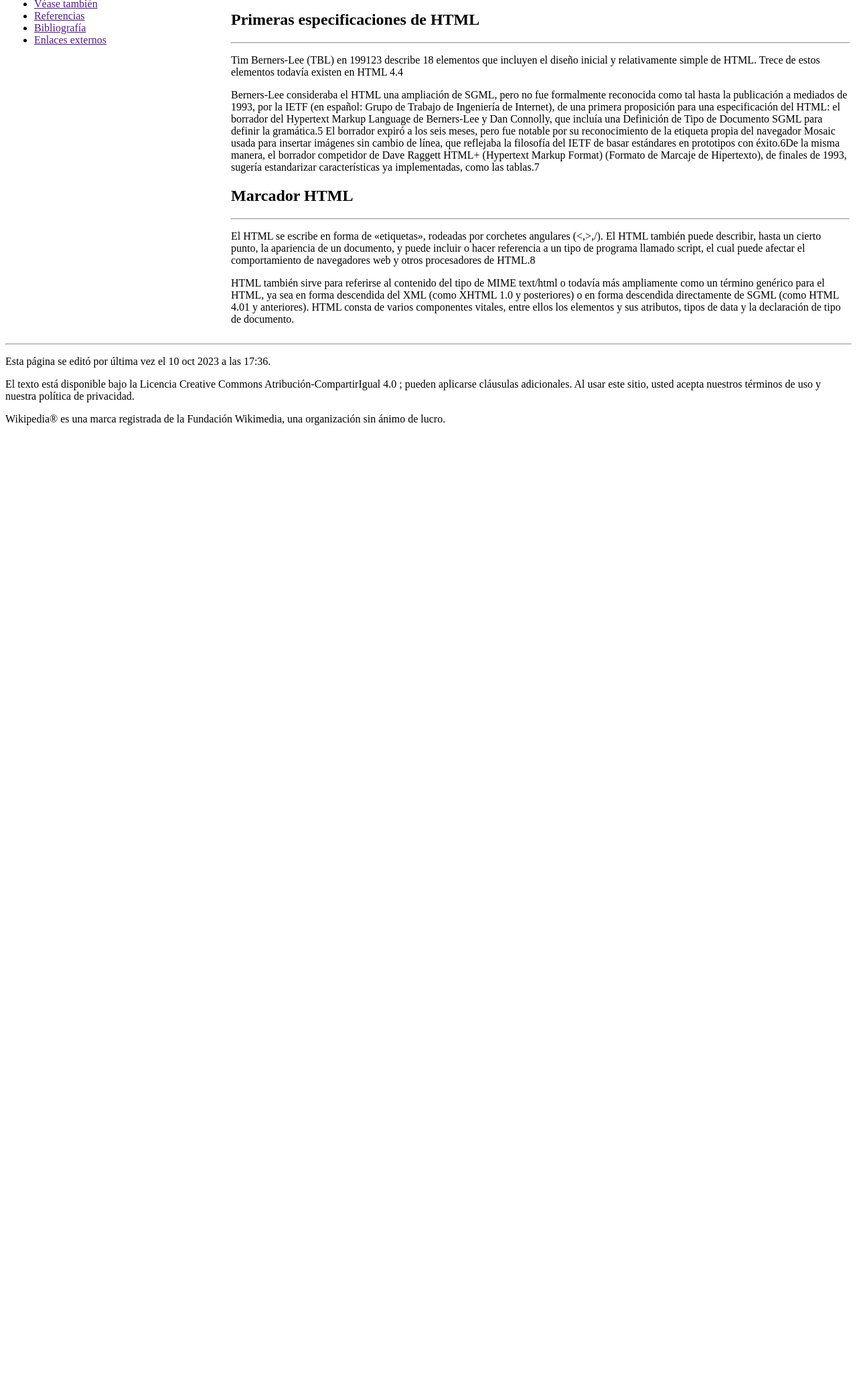
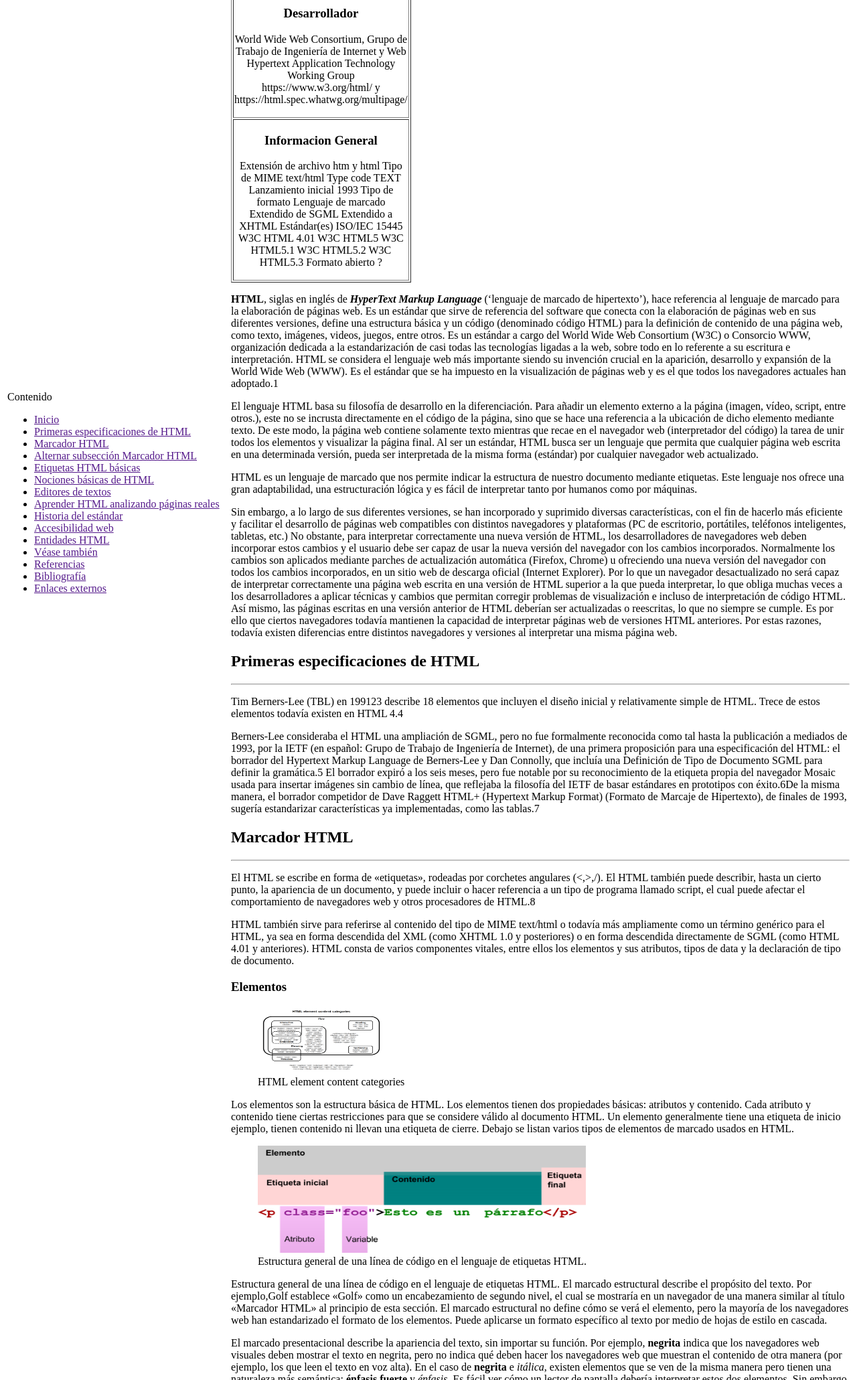
Before and after one commit to OscarGirao89/LLMAT4, a plain HTML site: page index.html in a window 1280 px wide. Shown: the part 739-2800 px from the top of the page at 67% size. Before the commit the page ends 1390 px from the top, so only its background shows below. Drawn offline with Linux system fonts and the light colour scheme.

Commit message:
Add files via upload

```diff
--- a/index.html
+++ b/index.html
@@ -30,6 +30,7 @@
             <td width="330">
                 <aside>
                     <p>Contenido</p>
+                    <nav>
                         <ul>
                             <li><a href="">Inicio</a></li>
                             <li><a href="">Primeras especificaciones de HTML</a></li>
@@ -47,6 +48,7 @@
                             <li><a href="">Bibliografía</a></li>
                             <li><a href="">Enlaces externos</a></li>
                         </ul>
+                    </nav>
                 </aside>
             </td>
             <td>
@@ -70,6 +72,47 @@
                     </nav>
                     <hr>
                     <section>
+                        <table width="250" border="1px">
+
+                            <tr>
+                                <td align="center">
+                                    <h2>HTML</h2>
+                                </td>
+                            </tr>
+                            <tr>
+                                <td align="center"><img width="200" src="img/html.png" alt="html"></td>
+                            </tr>
+                            <tr>
+                                <td align="center"><img width="200" src="img/html5.png" alt="html5"></td>
+                            </tr>
+                            <tr>
+                                <td align="center">
+                                    <h3>Desarrollador</h3>
+                                    <p>World Wide Web Consortium, Grupo de Trabajo de Ingeniería de Internet y Web
+                                        Hypertext Application Technology Working Group
+                                        https://www.w3.org/html/ y https://html.spec.whatwg.org/multipage/</p>
+                                </td>
+                            </tr>
+                            <tr>
+                                <td align="center">
+                                    <h3>Informacion General</h3>
+                                    <p>Extensión de archivo htm y html
+                                        Tipo de MIME text/html
+                                        Type code TEXT
+                                        Lanzamiento inicial 1993
+                                        Tipo de formato Lenguaje de marcado
+                                        Extendido de SGML
+                                        Extendido a XHTML
+                                        Estándar(es) ISO/IEC 15445
+                                        W3C HTML 4.01
+                                        W3C HTML5
+                                        W3C HTML5.1
+                                        W3C HTML5.2
+                                        W3C HTML5.3
+                                        Formato abierto ?</p>
+                            </tr>
+            </td>
+    </table>
     <p><strong>HTML</strong>, siglas en inglés de <strong><i>HyperText Markup Language</i></strong>
         (‘lenguaje
         de marcado de hipertexto’), hace referencia al lenguaje de marcado para la elaboración de
@@ -202,7 +245,46 @@
         de
         documento.
     </p>
-                        <div></div>
+    <h3>Elementos</h3>
+    <figure><img src="img/img2.png" width="190" height="100" alt="Imagen 3">
+        <figcaption>HTML element content categories</figcaption>
+    </figure>
+    <p>Los elementos son la estructura básica de HTML. Los elementos tienen dos propiedades básicas:
+        atributos y contenido. Cada atributo y contenido tiene ciertas restricciones para que se
+        considere válido al documento HTML. Un elemento generalmente tiene una etiqueta de inicio
+        ejemplo,
+        tienen contenido ni llevan una etiqueta de cierre. Debajo se listan varios tipos de
+        elementos de
+        marcado usados en HTML.</p>
+    <figure><img src="img/img3.png" width="490" height="160" alt="Imagen 3">
+        <figcaption>Estructura general de una línea de código en el lenguaje de etiquetas HTML.
+        </figcaption>
+    </figure>
+
+
+    <p>Estructura general de una línea de código en el lenguaje de etiquetas HTML.
+        El marcado estructural describe el propósito del texto. Por ejemplo,Golf establece «Golf»
+        como un encabezamiento de segundo nivel, el cual se mostraría en
+        un navegador de una manera similar al título «Marcador HTML» al principio de esta sección.
+        El
+        marcado estructural no define cómo se verá el elemento, pero la mayoría de los navegadores
+        web
+        han estandarizado el formato de los elementos. Puede aplicarse un formato específico al
+        texto
+        por medio de hojas de estilo en cascada.</p>
+
+    <p>El marcado presentacional describe la apariencia del texto, sin importar su función. Por
+        ejemplo, <b>negrita</b> indica que los navegadores web visuales deben mostrar el texto en
+        negrita, pero no indica qué deben hacer los navegadores web que muestran el contenido de
+        otra manera (por ejemplo, los que leen el texto en voz alta). En el caso de <b>negrita</b> e
+        <i>itálica</i>, existen elementos que se ven de la misma manera pero tienen una naturaleza
+        más semántica: <strong>énfasis fuerte</strong> y <em>énfasis</em>. Es fácil ver cómo un
+        lector de pantalla debería interpretar estos dos elementos. Sin embargo, son equivalentes a
+        sus correspondientes elementos presentacionales: un lector de pantalla no debería decir más
+        fuerte el nombre de un libro, aunque el nombre resalte en itálicas en una pantalla. La
+        mayoría del marcado presentacional ha sido desechada desde la versión 4.01, en favor de las
+        hojas de estilo en cascada.
+    </p>
     </section>
     </main>
     </td>
```
Also changed, not shown: img/html.png (added), img/html5.png (added), img/img2.png (added), img/img3.png (added). Lines whose indentation alone changed are shown as unchanged.
